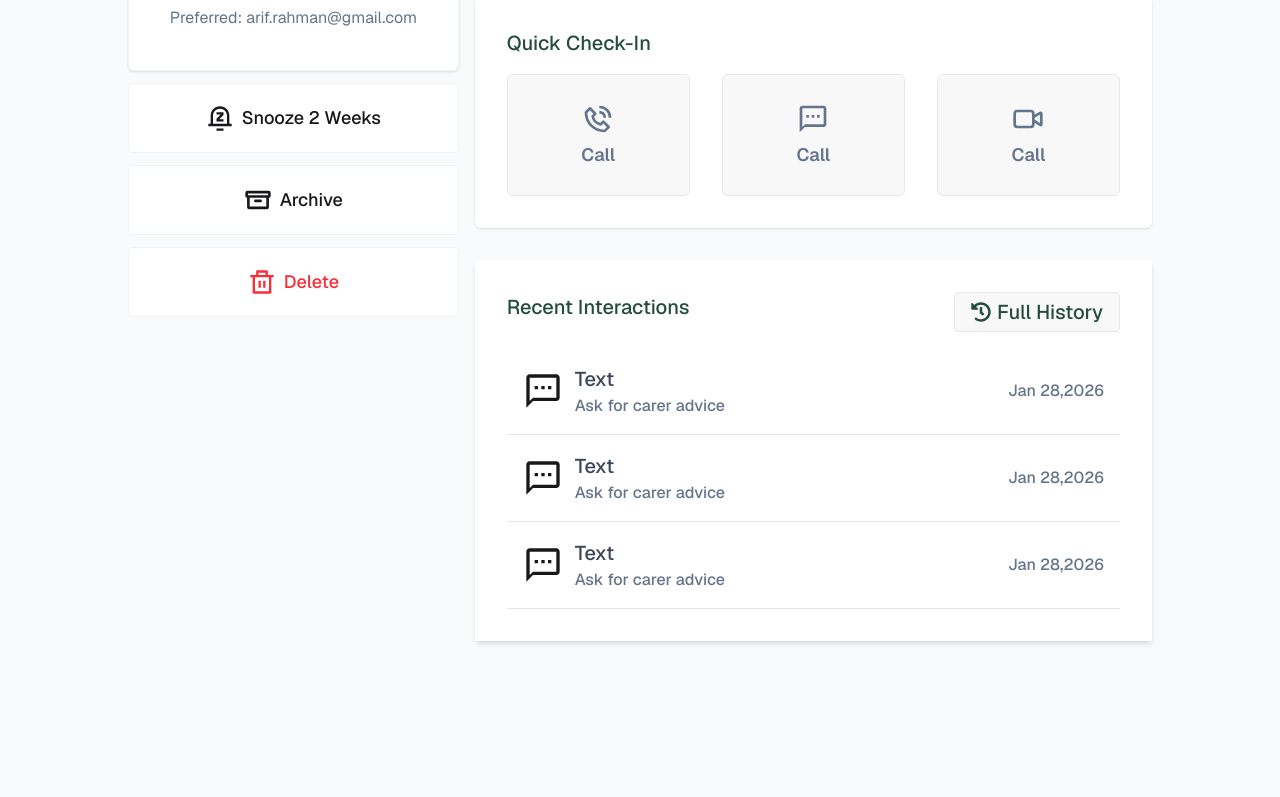
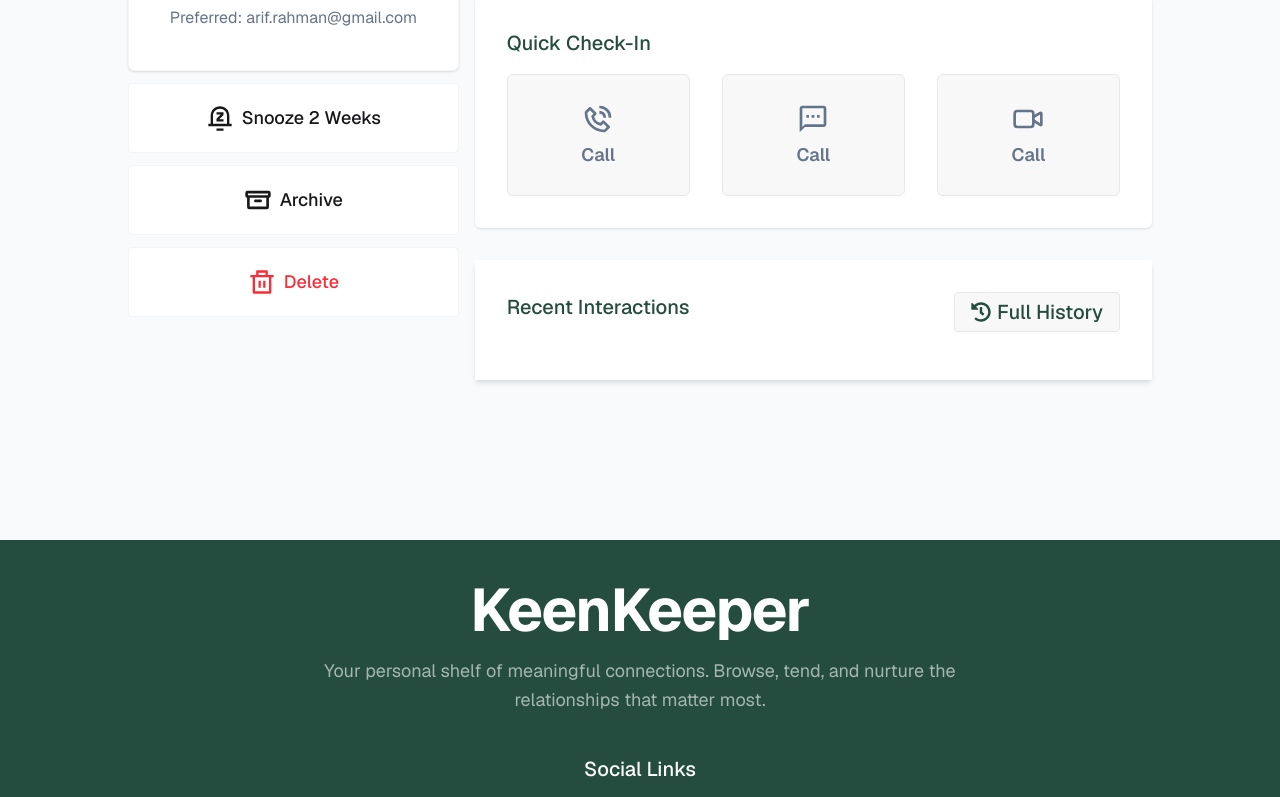
Before and after one commit to sabilulbari/Keen-Keper, a Next.js app: page /userDetails/1 in a window 1280 px wide. Shown: the part 516-1313 px from the top of the page. Built offline with nearby package versions, Linux system fonts and the light colour scheme.

Commit message:
configared call, text and video  button functonaly

```diff
--- a/src/app/components/sheared/UserCallTextButton/CallAndTextButton.jsx
+++ b/src/app/components/sheared/UserCallTextButton/CallAndTextButton.jsx
@@ -10,7 +10,7 @@
   const userData = user;
 
   const storeUser = useContext(UserContext);
-const {handleCall} = storeUser;
+const {handleCall, handleText, handleVideo} = storeUser;
   return (
       <div className="grid grid-cols-3 gap-8">
         <div className=" btn flex-col py-15 text-[#64748B] rounded-md " onClick={() => handleCall(userData)}>
--- a/src/app/components/sheared/recent-interection/RecentInterection.jsx
+++ b/src/app/components/sheared/recent-interection/RecentInterection.jsx
@@ -1,14 +1,19 @@
 'use client'
 import { UserContext } from "@/app/context/UserContext";
+import { div } from "framer-motion/client";
 import React, { useContext } from "react";
 import { MdOutlineTextsms } from "react-icons/md";
 
 const RecentInterection = () => {
     const showHistory = useContext(UserContext);
 
+    const { buttonEvent } = showHistory;
+
+
   return (
-
-      <div className="flex justify-between p-4 items-center border-b border-gray-200">
+    <div>
+      {buttonEvent.map((item) => (
+        <div key={item.id} className="flex justify-between p-4 items-center border-b border-gray-200">
           <div className="flex gap-3 items-center">
             <MdOutlineTextsms className="text-[40px]" />
             <div>
@@ -18,6 +23,8 @@
           </div>
           <div className="font-medium text-[16px] text-[#64748B]">Jan 28,2026</div>
         </div>
+      ))}
+    </div>
   );
 };
 
--- a/src/app/context/UserContext.jsx
+++ b/src/app/context/UserContext.jsx
@@ -1,36 +1,45 @@
-'use client'
-import React, { createContext, useState } from 'react';
-import { toast } from 'react-toastify';
+"use client";
+import React, { createContext, useState } from "react";
+import { toast } from "react-toastify";
 
 export const UserContext = createContext();
 
-const UserProvider = ({children}) => {
+const UserProvider = ({ children }) => {
+  const [buttonEvent, setbuttonEvent] = useState([]);
+  const [text, setText] = useState([]);
+  const [video, setVideo] = useState([]);
 
-    const [call, setCall] = useState([])
-    const [text, setText ]= useState([])
-    const [video, setVideo] = useState([])
-      console.log(call, "get call");
+  const handleCall = (callData) => {
+    toast.success(`Call with ${callData.name} `);
+     setbuttonEvent([...buttonEvent, callData]);
 
+  };
+  const handleText = (textData) => {
+    toast.success(`Text with ${textData.name} `);
+     setbuttonEvent([...buttonEvent, textData]);
 
+  };
+  const handleVideo = (videoData) => {
+    toast.success(`Video Call with ${videoData.name} `);
+     setbuttonEvent([...buttonEvent, videoData]);
+    // const isExist = call.find((item) => item.id === userData.id);
 
-    const handleCall = (userData) => {
+    // if (isExist) {
+    //   toast.error("Alredy called");
+    // } else {
+    //   toast.success(`Call with ${userData.name} `);
+    //   setCall([...call, userData]);
+    // }
+  };
 
-      const isExist = call.find((item)=> item.id === userData.id);
-
-      if(!isExist){
-        toast.success(`Call with ${userData.name} `);
-        setCall([...call,userData]);
-      }
-    };
-
-    const data = {
-      call,
-      setCall,
-      handleCall,
-    };
-    return (<UserContext.Provider value={data}>
-        {children}
-        </UserContext.Provider>)
+  const data = {
+    buttonEvent,
+    setbuttonEvent,
+    handleCall,
+    handleText,
+    handleVideo,
+  };
+  return <UserContext.Provider value={data}>{children}</UserContext.Provider>;
 };
 
 export default UserProvider;
--- a/src/app/userDetails/[userId]/page.jsx
+++ b/src/app/userDetails/[userId]/page.jsx
@@ -1,3 +1,4 @@
+import RecentInterection from "@/app/components/sheared/recent-interection/RecentInterection";
 import CallAndTextButton from "@/app/components/sheared/UserCallTextButton/CallAndTextButton";
 import Image from "next/image";
 import React from "react";
@@ -233,38 +234,8 @@
             </button>
           </div>
           <div className="mt-4 ">
-            <div className="flex justify-between p-4 items-center border-b border-gray-200">
-              <div className="flex gap-3 items-center">
-                <MdOutlineTextsms className="text-[40px]" />
-                <div>
-                  <h3 className="font-medium text-[20px] text-[#3c4756]">Text</h3>
-                  <p className="font-medium text-[16px] text-[#64748B]">Ask for carer advice</p>
-                </div>
-              </div>
-              <div className="font-medium text-[16px] text-[#64748B]">Jan 28,2026</div>
-            </div>
+            <RecentInterection/>
 
-            <div className="flex justify-between p-4 items-center border-b border-gray-200">
-              <div className="flex gap-3 items-center">
-                <MdOutlineTextsms className="text-[40px]" />
-                <div>
-                  <h3 className="font-medium text-[20px] text-[#3c4756]">Text</h3>
-                  <p className="font-medium text-[16px] text-[#64748B]">Ask for carer advice</p>
-                </div>
-              </div>
-              <div className="font-medium text-[16px] text-[#64748B]">Jan 28,2026</div>
-            </div>
-
-            <div className="flex justify-between p-4 items-center border-b border-gray-200">
-              <div className="flex gap-3 items-center">
-                <MdOutlineTextsms className="text-[40px]" />
-                <div>
-                  <h3 className="font-medium text-[20px] text-[#3c4756]">Text</h3>
-                  <p className="font-medium text-[16px] text-[#64748B]">Ask for carer advice</p>
-                </div>
-              </div>
-              <div className="font-medium text-[16px] text-[#64748B]">Jan 28,2026</div>
-            </div>
           </div>
         </div>
       </div>
```
Lines whose indentation alone changed are shown as unchanged.
